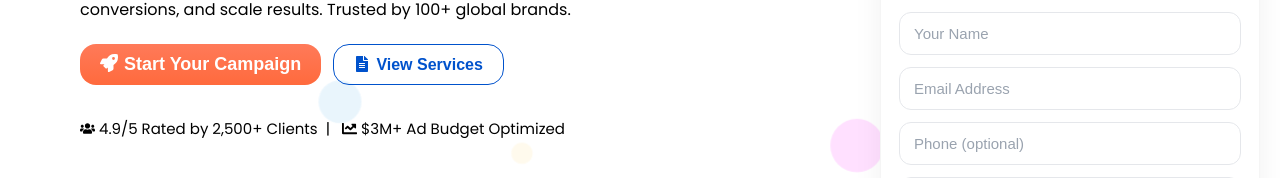
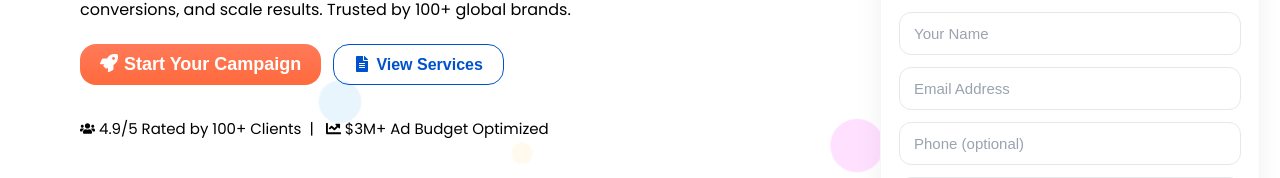
Before and after one commit to Weboku/Weboku, a React (Create React App) app: page / in a window 1280 px wide. Shown: the part 400-578 px from the top of the page. Built offline with nearby package versions, Linux system fonts and the light colour scheme; no server answers; the database is empty; grey boxes are pictures that could not be loaded.

Commit message:
update 1208 updated hero section , updated logo and color scheme, small laptop friendly, added contact form

```diff
--- a/src/components/Hero/Hero.jsx
+++ b/src/components/Hero/Hero.jsx
@@ -169,7 +169,7 @@ useEffect(() => {
   <motion.div className="kap-trust-stats" variants={fadeSlideUp}>
     <span>
       <FaUsers style={{ marginRight: '0.4rem', marginBottom: '-0.2rem' }} />
-      4.9/5 Rated by 2,500+ Clients
+      4.9/5 Rated by 100+ Clients
     </span>
     &nbsp;&nbsp;|&nbsp;&nbsp;
     <span>
```
